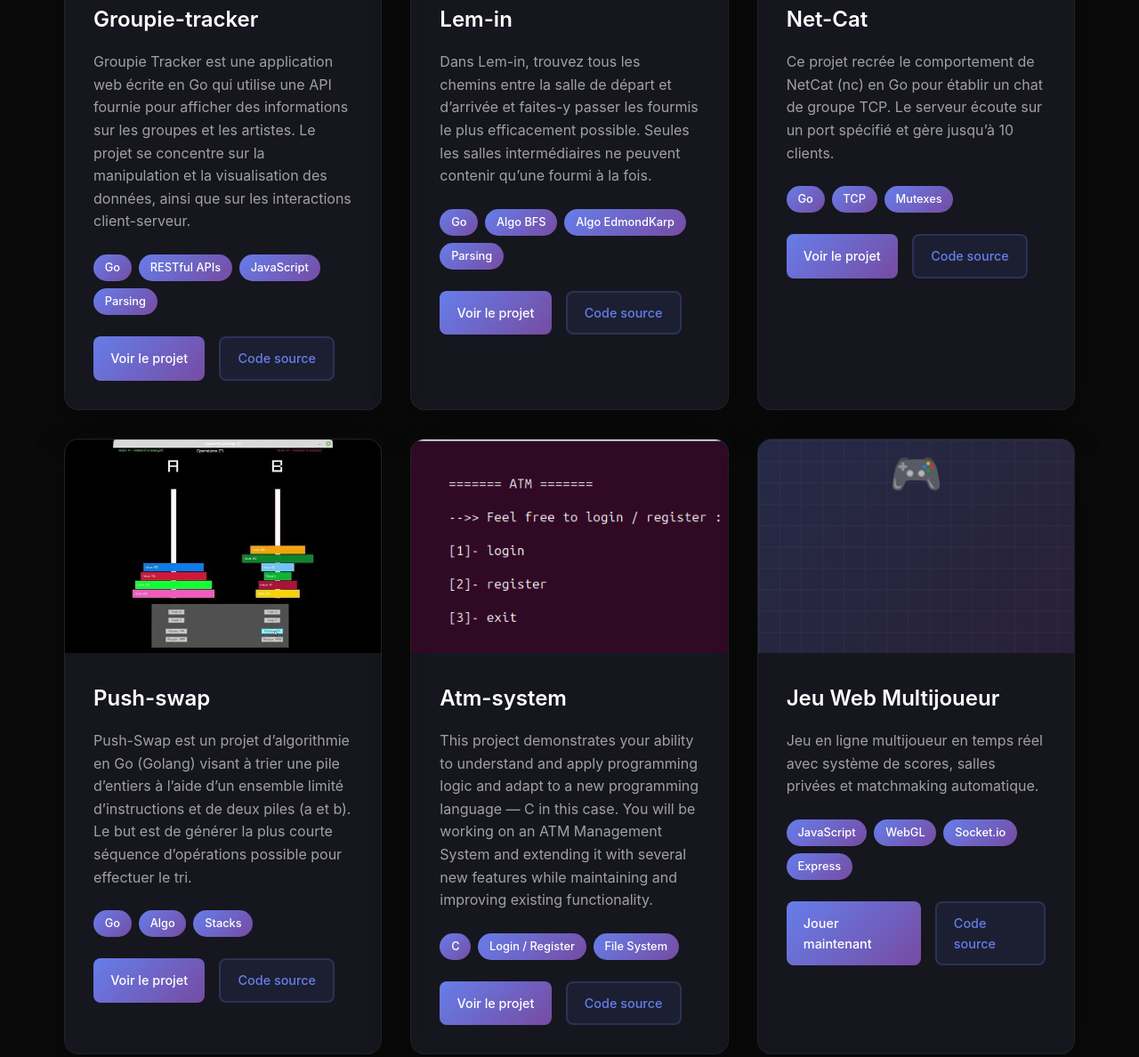
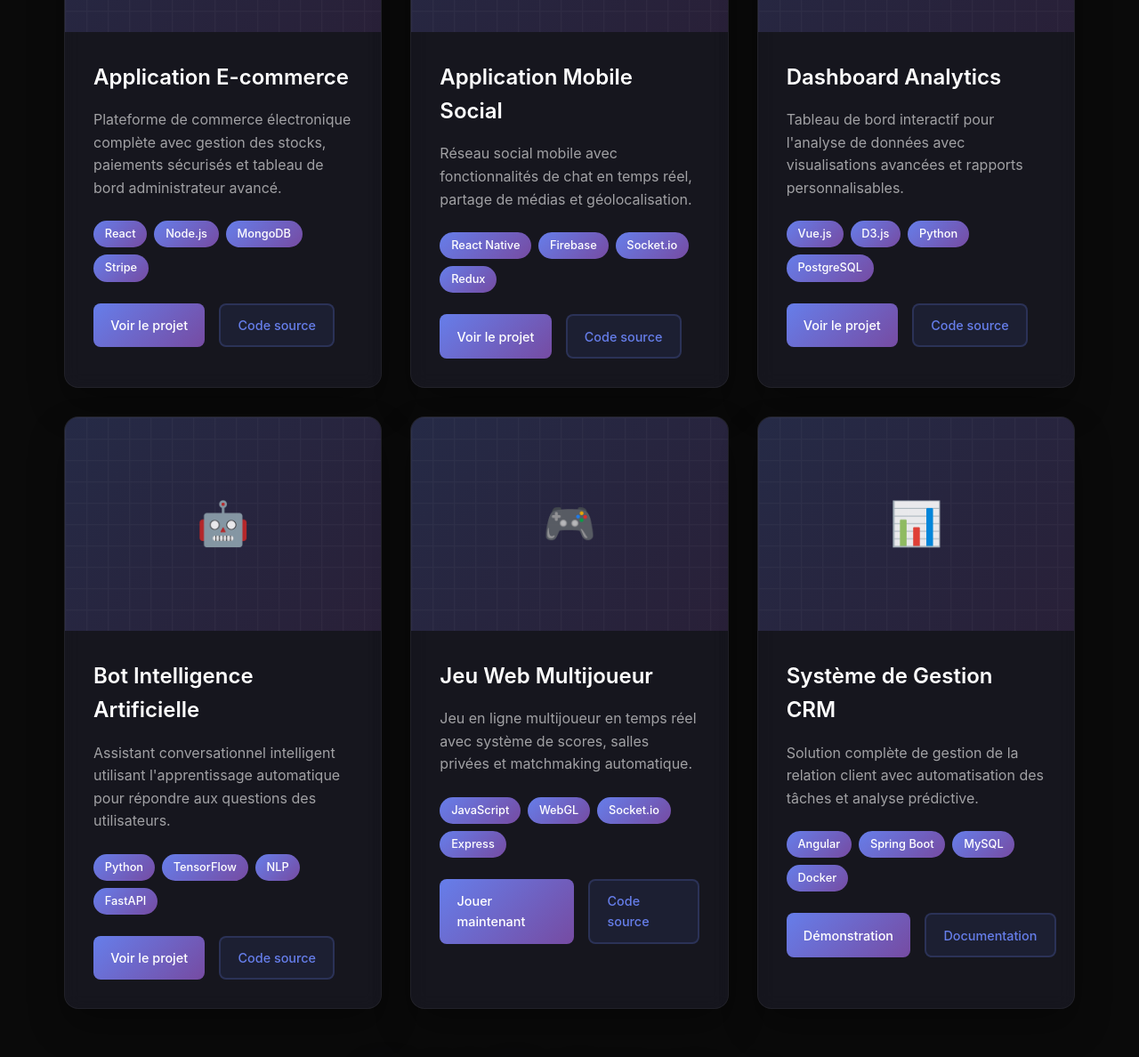
Before and after one commit to nathuc69/nathuc69.github.io, a plain HTML site: page index.html in a window 1280 px wide. Shown: the part 1262-2450 px from the top of the page at 89% size. Drawn offline with Linux system fonts and the light colour scheme.

Commit message:
FixImage

```diff
--- a/index.html
+++ b/index.html
@@ -292,15 +292,10 @@
 
         .projects-grid {
             display: grid;
-            grid-template-columns: repeat(auto-fit, minmax(280px, 1fr));
+            grid-template-columns: repeat(auto-fit, minmax(350px, 1fr));
             gap: 2rem;
-            justify-content: center;  /* 👈 centre les lignes incomplètes */
-            justify-items: center;    /* 👈 centre les éléments dans chaque cellule */
-            align-items: stretch;
-            width: 100%;
-            max-width: 1200px;
-            margin: 0 auto;
-            }
+            margin-bottom: 4rem;
+        }
 
         .project-card {
             background: rgba(25, 25, 35, 0.8);
@@ -335,7 +330,7 @@
             height: 240px;
             background: linear-gradient(135deg, rgba(102, 126, 234, 0.2), rgba(118, 75, 162, 0.2));
             display: flex;
-            align-items: flex-start;
+            align-items: center;
             justify-content: center;
             position: relative;
             overflow: hidden;
@@ -364,14 +359,12 @@
             width: 100%;
             height: 100%;
             object-fit: cover;
-            object-position: top;
+            object-position: center;
             position: absolute;
             top: 0;
             left: 0;
             z-index: 2;
             transition: transform 0.3s ease;
-            display: block;
-            aspect-ratio: 16/9;
         }
 
         .project-card:hover .project-image img {
@@ -667,14 +660,6 @@
         }
 
         @media (max-width: 768px) {
-            body.light-mode .nav-links {
-            background-color: #f8f9fa;
-            color: #222;
-            border-bottom: 1px solid #ddd;
-            }
-        }
-
-        @media (max-width: 768px) {
             .container {
                 padding: 1rem;
                 padding-top: 80px;
@@ -685,9 +670,8 @@
             }
 
             .projects-grid {
-                grid-template-columns: 1fr; /* 👈 1 seule colonne */
+                grid-template-columns: 1fr;
                 gap: 1.5rem;
-                padding: 0 1rem;
             }
 
             .contact-links {
@@ -722,13 +706,12 @@
                 width: 100%;
                 text-align: center;
             }
-
         }
 
         /* Animation d'apparition */
         .project-card {
             opacity: 0;
-            /*transform: translateY(30px);*/
+            transform: translateY(30px);
             animation: fadeInUp 0.6s ease forwards;
         }
 
@@ -758,8 +741,8 @@
                 <span></span>
             </button>
             <ul class="nav-links" id="navLinks">
-                <li><a href="#about" class="nav-link">A propos</a></li>
-                <li><a href="#work" class="nav-link">Projets</a></li>
+                <li><a href="#about" class="nav-link">About Me</a></li>
+                <li><a href="#work" class="nav-link">Work</a></li>
                 <li><a href="#contact" class="nav-link">Contact</a></li>
                 <li>
                     <div class="theme-toggle">
@@ -768,33 +751,36 @@
                         </div>
                     </div>
                 </li>
-                <li><a href="#" class="nav-link cv-button" download>CV</a></li>
-            </ul><!--static/CV/CV.pdf-->
+                <li><a href="votre-cv.pdf" class="nav-link cv-button" download>CV</a></li>
+            </ul>
         </div>
     </nav>
-
 
     <div class="container">
         <!-- About Me Section -->
         <section id="about" class="about-section">
             <div class="about-content">
                 <div class="about-image">
-                    <img src="static/image/PDP.jpg" alt="Photo de profil" style="width: 100%; height: 100%; object-fit: cover; border-radius: 50%;">
+                    👨‍💻
                 </div>
                 <div class="about-text">
                     <h2>À propos de moi</h2>
                     <p>
-                        Je suis étudiant en développement full stack, passionné par la création d’applications modernes et performantes.
-                        Curieux et motivé, j’aime apprendre de nouvelles technologies et relever des défis techniques pour concevoir des solutions utiles et bien pensées.
+                        Développeur full-stack passionné avec une expertise en création d'applications web modernes
+                        et performantes. J'aime transformer des idées complexes en solutions élégantes et intuitives.
                     </p>
                     <p>
-                        Actuellement, je cherche à développer mes compétences professionnelles à travers des projets concrets et une alternance qui me permettront de contribuer à des applications innovantes et évolutives.
+                        Fort de plusieurs années d'expérience, je maîtrise l'ensemble du cycle de développement,
+                        de la conception à la mise en production. Mon approche combine créativité technique et
+                        attention aux détails pour créer des expériences utilisateur exceptionnelles.
                     </p>
                     <div class="skills-list">
                         <span class="skill-tag">JavaScript</span>
-                        <span class="skill-tag">Go</span>
-                        <span class="skill-tag">C</span>
-                        <span class="skill-tag">SQLite</span>
+                        <span class="skill-tag">React</span>
+                        <span class="skill-tag">Node.js</span>
+                        <span class="skill-tag">Python</span>
+                        <span class="skill-tag">SQL</span>
+                        <span class="skill-tag">MongoDB</span>
                         <span class="skill-tag">Docker</span>
                         <span class="skill-tag">Git</span>
                     </div>
@@ -802,6 +788,7 @@
             </div>
         </section>
 
+        <!-- Work Section -->
         <header id="work">
             <h1>Mes Projets de Développement</h1>
             <p class="subtitle">Portfolio créatif et technique</p>
@@ -815,26 +802,24 @@
             <div class="project-card">
                 <div class="project-image">
                     <div class="project-icon">🚀</div>
-                    <img src="static/image/Capture-d’écran-du-2025-09-23-11-11-25.webp" />
                 </div>
                 <div class="project-content">
-                    <h3 class="project-title">Groupie-tracker</h3>
+                    <h3 class="project-title">Application E-commerce</h3>
                     <p class="project-description">
-                        Groupie Tracker est une application web écrite en Go qui utilise une API fournie pour afficher des informations sur les groupes et les artistes.
-                         Le projet se concentre sur la manipulation et la visualisation des données, ainsi que sur les interactions client-serveur.
-
+                        Plateforme de commerce électronique complète avec gestion des stocks,
+                        paiements sécurisés et tableau de bord administrateur avancé.
                     </p>
                     <div class="project-tech">
-                        <span class="tech-tag">Go</span>
-                        <span class="tech-tag">RESTful APIs</span>
-                        <span class="tech-tag">JavaScript</span>
-                        <span class="tech-tag">Parsing</span>
+                        <span class="tech-tag">React</span>
+                        <span class="tech-tag">Node.js</span>
+                        <span class="tech-tag">MongoDB</span>
+                        <span class="tech-tag">Stripe</span>
                     </div>
                     <div class="project-links">
                         <a href="#" class="project-link link-primary">
                             <span>Voir le projet</span>
                         </a>
-                        <a href="https://github.com/nathuc69/groupie-tracker" class="project-link link-secondary">
+                        <a href="#" class="project-link link-secondary">
                             <span>Code source</span>
                         </a>
                     </div>
@@ -844,25 +829,24 @@
             <div class="project-card">
                 <div class="project-image">
                     <div class="project-icon">📱</div>
-                    <img src="static/image/1graph.webp" />
                 </div>
                 <div class="project-content">
-                    <h3 class="project-title">Lem-in</Lem-in></h3>
+                    <h3 class="project-title">Application Mobile Social</h3>
                     <p class="project-description">
-                        Dans Lem-in, trouvez tous les chemins entre la salle de départ et d’arrivée et faites-y passer les fourmis le plus efficacement possible.
-                        Seules les salles intermédiaires ne peuvent contenir qu’une fourmi à la fois.
+                        Réseau social mobile avec fonctionnalités de chat en temps réel,
+                        partage de médias et géolocalisation.
                     </p>
                     <div class="project-tech">
-                        <span class="tech-tag">Go</span>
-                        <span class="tech-tag">Algo BFS</span>
-                        <span class="tech-tag">Algo EdmondKarp</span>
-                        <span class="tech-tag">Parsing</span>
+                        <span class="tech-tag">React Native</span>
+                        <span class="tech-tag">Firebase</span>
+                        <span class="tech-tag">Socket.io</span>
+                        <span class="tech-tag">Redux</span>
                     </div>
                     <div class="project-links">
                         <a href="#" class="project-link link-primary">
                             <span>Voir le projet</span>
                         </a>
-                        <a href="https://github.com/nathuc69/Lem-in" class="project-link link-secondary">
+                        <a href="#" class="project-link link-secondary">
                             <span>Code source</span>
                         </a>
                     </div>
@@ -872,24 +856,24 @@
             <div class="project-card">
                 <div class="project-image">
                     <div class="project-icon">🎯</div>
-                    <img src="static/image/Net-Cat.webp" />
                 </div>
                 <div class="project-content">
-                    <h3 class="project-title">Net-Cat</h3>
+                    <h3 class="project-title">Dashboard Analytics</h3>
                     <p class="project-description">
-                        Ce projet recrée le comportement de NetCat (nc) en Go pour établir un chat de groupe TCP.
-                        Le serveur écoute sur un port spécifié et gère jusqu’à 10 clients.
+                        Tableau de bord interactif pour l'analyse de données avec
+                        visualisations avancées et rapports personnalisables.
                     </p>
                     <div class="project-tech">
-                        <span class="tech-tag">Go</span>
-                        <span class="tech-tag">TCP</span>
-                        <span class="tech-tag">Mutexes</span>
+                        <span class="tech-tag">Vue.js</span>
+                        <span class="tech-tag">D3.js</span>
+                        <span class="tech-tag">Python</span>
+                        <span class="tech-tag">PostgreSQL</span>
                     </div>
                     <div class="project-links">
                         <a href="#" class="project-link link-primary">
                             <span>Voir le projet</span>
                         </a>
-                        <a href="https://github.com/NL-Des/net-cat" class="project-link link-secondary">
+                        <a href="#" class="project-link link-secondary">
                             <span>Code source</span>
                         </a>
                     </div>
@@ -899,51 +883,24 @@
             <div class="project-card">
                 <div class="project-image">
                     <div class="project-icon">🤖</div>
-                    <img src="static/image/push-swap.webp">
                 </div>
                 <div class="project-content">
-                    <h3 class="project-title">Push-swap</h3>
+                    <h3 class="project-title">Bot Intelligence Artificielle</h3>
                     <p class="project-description">
-                        Push-Swap est un projet d’algorithmie en Go (Golang) visant à trier une pile d’entiers à l’aide d’un ensemble limité d’instructions
-                        et de deux piles (a et b).
-                        Le but est de générer la plus courte séquence d’opérations possible pour effectuer le tri.
+                        Assistant conversationnel intelligent utilisant l'apprentissage automatique
+                        pour répondre aux questions des utilisateurs.
                     </p>
                     <div class="project-tech">
-                        <span class="tech-tag">Go</span>
-                        <span class="tech-tag">Algo</span>
-                        <span class="tech-tag">Stacks</span>
+                        <span class="tech-tag">Python</span>
+                        <span class="tech-tag">TensorFlow</span>
+                        <span class="tech-tag">NLP</span>
+                        <span class="tech-tag">FastAPI</span>
                     </div>
                     <div class="project-links">
                         <a href="#" class="project-link link-primary">
                             <span>Voir le projet</span>
                         </a>
-                        <a href="https://github.com/nathuc69/Push-swap" class="project-link link-secondary">
-                            <span>Code source</span>
-                        </a>
-                    </div>
-                </div>
-            </div>
-            <div class="project-card">
-                <div class="project-image">
-                    <div class="project-icon">🎯</div>
-                    <img src="static/image/ATM.webp" />
-                </div>
-                <div class="project-content">
-                    <h3 class="project-title">Atm-system</h3>
-                    <p class="project-description">
-                        This project demonstrates your ability to understand and apply programming logic and adapt to a new programming language — C in this case.
-                        You will be working on an ATM Management System and extending it with several new features while maintaining and improving existing functionality.
-                    </p>
-                    <div class="project-tech">
-                        <span class="tech-tag">C</span>
-                        <span class="tech-tag">Login / Register </span>
-                        <span class="tech-tag">File System</span>
-                    </div>
-                    <div class="project-links">
-                        <a href="#" class="project-link link-primary">
-                            <span>Voir le projet</span>
-                        </a>
-                        <a href="https://github.com/NL-Des/net-cat" class="project-link link-secondary">
+                        <a href="#" class="project-link link-secondary">
                             <span>Code source</span>
                         </a>
                     </div>
@@ -976,14 +933,42 @@
                     </div>
                 </div>
             </div>
+
+            <div class="project-card">
+                <div class="project-image">
+                    <div class="project-icon">📊</div>
+                </div>
+                <div class="project-content">
+                    <h3 class="project-title">Système de Gestion CRM</h3>
+                    <p class="project-description">
+                        Solution complète de gestion de la relation client avec
+                        automatisation des tâches et analyse prédictive.
+                    </p>
+                    <div class="project-tech">
+                        <span class="tech-tag">Angular</span>
+                        <span class="tech-tag">Spring Boot</span>
+                        <span class="tech-tag">MySQL</span>
+                        <span class="tech-tag">Docker</span>
+                    </div>
+                    <div class="project-links">
+                        <a href="#" class="project-link link-primary">
+                            <span>Démonstration</span>
+                        </a>
+                        <a href="#" class="project-link link-secondary">
+                            <span>Documentation</span>
+                        </a>
+                    </div>
+                </div>
+            </div>
         </div>
 
-         <!--   <<div class="section-divider">
+        <div class="section-divider">
             <h2 class="section-title">Projets Expérimentaux</h2>
             <p class="section-description">
                 Explorations techniques et prototypes innovants développés par passion.
             </p>
         </div>
+
         <div class="projects-grid">
             <div class="project-card">
                 <div class="project-image">
@@ -1030,16 +1015,16 @@
                     </div>
                 </div>
             </div>
-        </div>-->
+        </div>
 
         <footer id="contact">
             <div class="contact-info">
                 <h3>Travaillons ensemble</h3>
                 <p>Intéressé par une collaboration ? N'hésitez pas à me contacter pour discuter de vos projets.</p>
                 <div class="contact-links">
-                    <a href="mailto:nathan240304@gmail.com" class="contact-link">Email</a>
-                    <a href="https://www.linkedin.com/in/naathanaallain/" class="contact-link">LinkedIn</a>
-                    <a href="https://github.com/nathuc69" class="contact-link">GitHub</a>
+                    <a href="mailto:contact@example.com" class="contact-link">Email</a>
+                    <a href="#" class="contact-link">LinkedIn</a>
+                    <a href="#" class="contact-link">GitHub</a>
                 </div>
             </div>
             <p>&copy; 2024 Portfolio Développeur. Tous droits réservés.</p>
@@ -1143,19 +1128,6 @@
             observer.observe(card);
         });
 
-        // Effet de parallax léger sur les images de projet
-        window.addEventListener('scroll', () => {
-            const scrolled = window.pageYOffset;
-            const rate = scrolled * -0.3;
-
-            document.querySelectorAll('.project-image').forEach((image, index) => {
-                const rect = image.getBoundingClientRect();
-                if (rect.top < window.innerHeight && rect.bottom > 0) {
-                    image.style.transform = `translateY(${rate * 0.1}px)`;
-                }
-            });
-        });
-
         // Gestion des clics sur les cartes
         document.querySelectorAll('.project-card').forEach(card => {
             card.addEventListener('click', (e) => {
```
